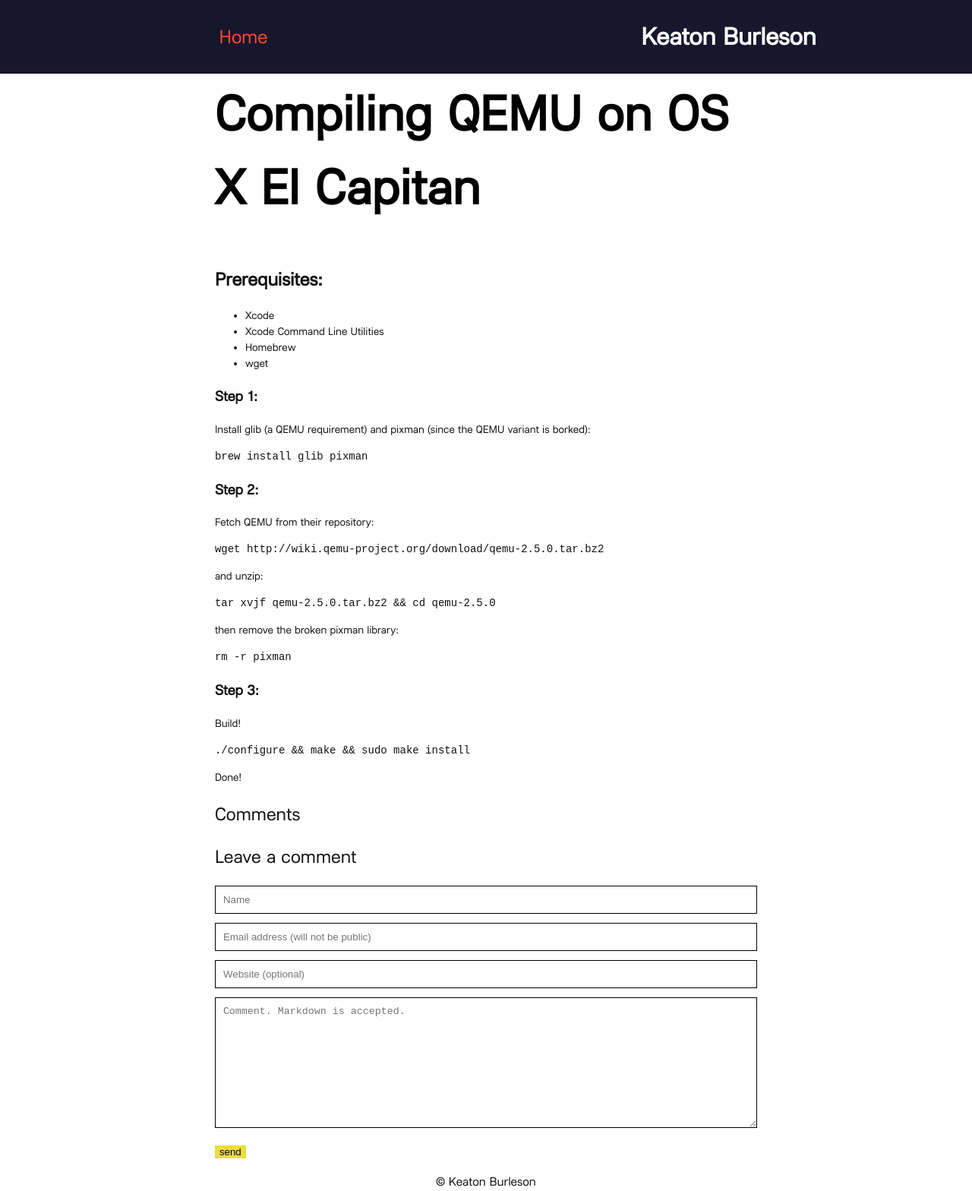
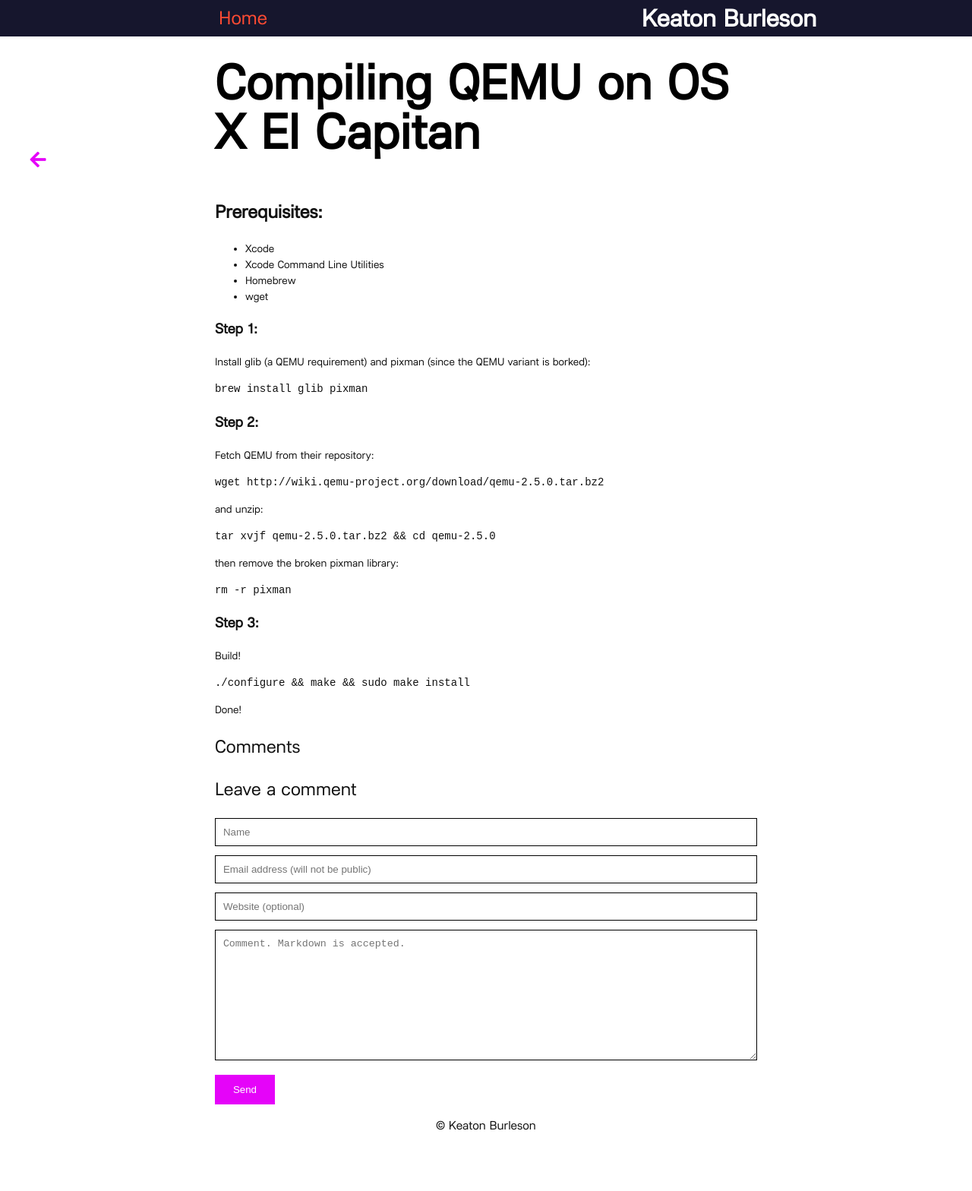
Before and after one commit to 128keaton/.com, a Jekyll site: the page built from _posts/2016-02-11-compiling-qemu-on-os-x-el-capitan.md, in a window 1280 px wide. Shown: the whole page at 76% size. Built offline with Jekyll 4.4.1, drawn with Linux system fonts in a browser that asks for light colours; nearby versions of some CDN libraries; after the commit the page ends 1494 px from its top, so only the background shows below that.

Commit message:
9/10 would make responsive again

```diff
--- a/_includes/head.html
+++ b/_includes/head.html
@@ -17,4 +17,5 @@
   {% if jekyll.environment == 'production' and site.google_analytics %}
   {% include google-analytics.html %}
   {% endif %}
+  <link rel="stylesheet" href="https://use.fontawesome.com/releases/v5.0.12/css/all.css" integrity="sha384-G0fIWCsCzJIMAVNQPfjH08cyYaUtMwjJwqiRKxxE/rx96Uroj1BtIQ6MLJuheaO9" crossorigin="anonymous">
 </head>
--- a/_sass/_home.scss
+++ b/_sass/_home.scss
@@ -374,9 +374,9 @@
   @media screen and (max-width: $on-palm) {
     width: 100%;
     h1 {
-      margin-bottom: 55px;
       font-size: 35px;
-      margin-left: 10px;
+      margin: 0 auto;
+      text-align: center;
     }
     .thought:last-child {
       height: 100px;
@@ -393,16 +393,15 @@
 
 .about-wrapper {
   background-color: #070826;
-
   -webkit-clip-path: polygon(0 0, 100% 6%, 100% 100%, 0 100%);
   clip-path: polygon(0 0, 100% 6%, 100% 100%, 0 100%);
   width: 100%;
   margin: 0 auto;
   min-height: 420px;
   color: #ffffff;
-  margin: 0 auto;
+
   td:nth-child(even) {
-    padding: 1.2em;
+    padding:  0 1.2em;
   }
   .about {
     width: 60%;
@@ -419,11 +418,15 @@
     font-weight: bolder;
   }
   .social {
+    margin: 4em 0;
     a {
       color: #e504f9;
       font-size: 18px;
       text-decoration: none;
-
+    }
+    i{
+      font-size: 18px;
+      color: #00eaea;
     }
   }
   @media screen and (max-width: $on-palm) {
@@ -435,6 +438,12 @@
     .social {
       width: 100%;
       text-align: center;
+      td:nth-child(1){
+        width: 100%;
+      }
+      td{
+        display: inline-block;
+      }
     }
     h1 {
       font-size: 30px;
--- a/_sass/_page.scss
+++ b/_sass/_page.scss
@@ -16,8 +16,6 @@
 #white {
   background-color: #fff;
   padding-top: 10px;
-  margin-top: -10px;
-
 }
 
 
@@ -109,4 +107,7 @@
     top: 10%!important;
     transform: translateY(-10%) !important;
   }
+  .header-container{
+    table-layout: unset;
+  }
 }
--- a/_sass/_posts.scss
+++ b/_sass/_posts.scss
@@ -84,6 +84,7 @@
   letter-spacing: 0.01em;
   text-decoration: none;
   color: black;
+  line-height: 1;
   font-size: 4.06rem;
 }
 
@@ -117,9 +118,6 @@
   padding-top: 0;
 }
 
-.wrapper {
-  margin-top: -25px;
-}
 
 .post-text {
   display: block;
@@ -131,7 +129,7 @@
 
 .post-text a,
 .post-text a:visited {
-  color: #ff4b33;
+  color: #4320f2;
 }
 
 .post-text img {
@@ -156,11 +154,23 @@
     width: 100%!important;
     margin: 0 auto;
   }
+  .wrapper{
+    margin-top: 25px;
+  }
 }
 @media screen and (max-width: $on-palm) {
   .post-list {
     width: 100%!important;
     margin: 0 auto;
+  }
+
+  .post--full {
+    width: 95%;
+    margin: 0 auto;
+    p{
+      width: 95%;
+      margin: 0 auto;
+    }
   }
 
   .post img {
@@ -210,6 +220,8 @@
   .post-title {
     font-size: 2.0em!important;
     font-weight: bolder;
+    width: 95%;
+    margin: 25px auto;
   }
 
   #main {
@@ -227,10 +239,11 @@
   }
 
   .mobile-back {
-    margin-right: 12px;
-    display: inline!important;
+    width: 100%;
+    display: block!important;
     text-decoration: none;
-    color: black;
+    margin: 25px 0;
+    color: #e504f9;
   }
 }
 
@@ -256,9 +269,10 @@
 }
 
 .cta {
-  border: 0 solid black;
-  background-color: #ebdd3a;
-  text-transform: lowercase;
+  border: none!important;;
+  background-color: #e504f9;
+  padding: 12px 24px;
+  color: white;
 }
 
 .comment {
@@ -306,7 +320,7 @@
 
 .return-blog {
   text-decoration: none;
-  color: rgb(244, 53, 65);
+  color: #e504f9;
   float: left;
   margin-top: 145px;
   width: 100px;
--- a/assets/main.scss
+++ b/assets/main.scss
@@ -1,26 +1,27 @@
 ---
 ---
+
 @charset "utf-8";
 @import url('fonts/stylesheet.css');
 // Our variables
-$base-font-family: 'lunchtype22regular',"Helvetica Neue",-apple-system-font,Helvetica,Roboto,Arial,sans-serif;
-$base-font-size : 16px;
+$base-font-family: 'lunchtype22regular', "Helvetica Neue", -apple-system-font, Helvetica, Roboto, Arial, sans-serif;
+$base-font-size: 16px;
 $base-font-weight: 400;
-$small-font-size : $base-font-size * 0.875;
+$small-font-size: $base-font-size * 0.875;
 $base-line-height: 1.5;
-$spacing-unit : 30px;
-$text-color : #000000;
+$spacing-unit: 30px;
+$text-color: #000000;
 $background-color: #f3f1f1;
-$brand-color : #ebdd3a;
-$grey-color : #828282;
+$brand-color: #ebdd3a;
+$grey-color: #828282;
 $grey-color-light: lighten($grey-color,
-40%);
-$grey-color-dark : darken($grey-color,
-25%);
+        40%);
+$grey-color-dark: darken($grey-color,
+        25%);
 // Width of the content area
-$content-width : 800px;
-$on-palm : 600px;
-$on-laptop : 800px;
+$content-width: 800px;
+$on-palm: 600px;
+$on-laptop: 800px;
 // Minima also includes a mixin for defining media queries.
 // Use media queries like this:
 // @include media-query($on-palm) {
@@ -70,21 +71,31 @@
   clear: both;
 }
 
-.header-container{
+.header-container {
   width: 100%;
   margin: 0 auto;
-  background-color: #16162d;
   text-align: center;
   table-layout: fixed;
-  h1{
+  border-collapse: collapse;
+  td {
+    background-color: #16162d;
+    padding: 0;
+    margin: 0;
+  }
+  h1 {
     color: #fff;
+    padding: 0 12px;
+    margin: 0;
   }
-  a{
-    font-size:25px;
+  a {
+    font-size: 25px;
     color: #ff4b33;
     text-decoration: none;
+    padding: 0 12px;
+    margin: 0
   }
 }
+
 html,
 body {
   width: 100%;
@@ -93,11 +104,11 @@
   -webkit-overflow-scrolling: touch;
 }
 
-.footer{
+.footer {
   text-align: center;
   margin-bottom: -2px;
   padding: 0;
-      margin-top: 25px;
+  margin-top: 25px;
 }
 
 @import "home";
```
Also changed, not shown: _layouts/main-page/about.html (+7 -5 lines).
